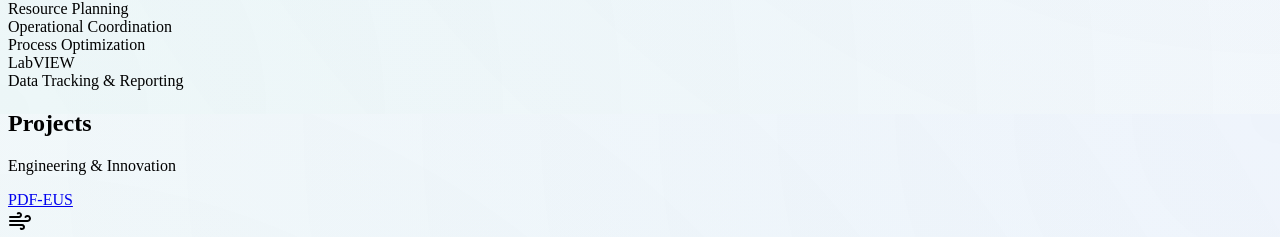
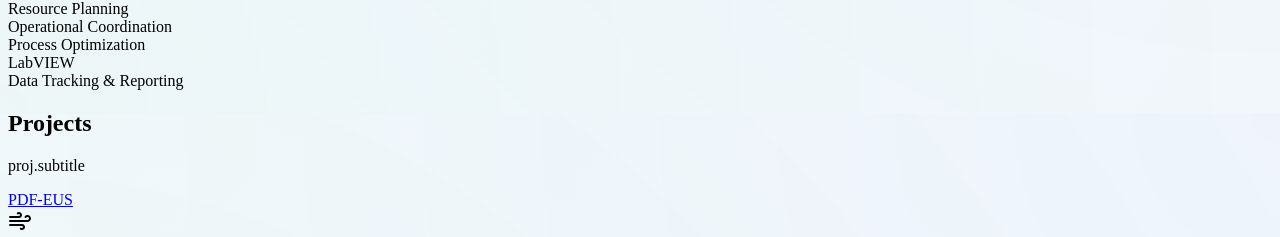
Before and after one commit to axierzebe/axier-portfolio, a React (Vite) app in the folder client/: page / in a window 1280 px wide. Shown: the part 2286-2523 px from the top of the page. Built offline with nearby package versions, Linux system fonts and the light colour scheme; a web font is replaced by a local one.

Commit message:
Update Home.tsx

```diff
--- a/client/src/pages/Home.tsx
+++ b/client/src/pages/Home.tsx
@@ -305,7 +305,10 @@ export default function Home() {
 
       {/* Projects Section */}
 <Section id="projects" className="bg-slate-50 dark:bg-slate-900/20 rounded-3xl py-16">
-  <SectionHeader title={t("proj.title")} subtitle="Engineering & Innovation" />
+  <SectionHeader
+  title={t("proj.title")}
+  subtitle={t("proj.subtitle")}
+/>
 
   <div className="grid md:grid-cols-2 gap-8">
   <ProjectCard
```
